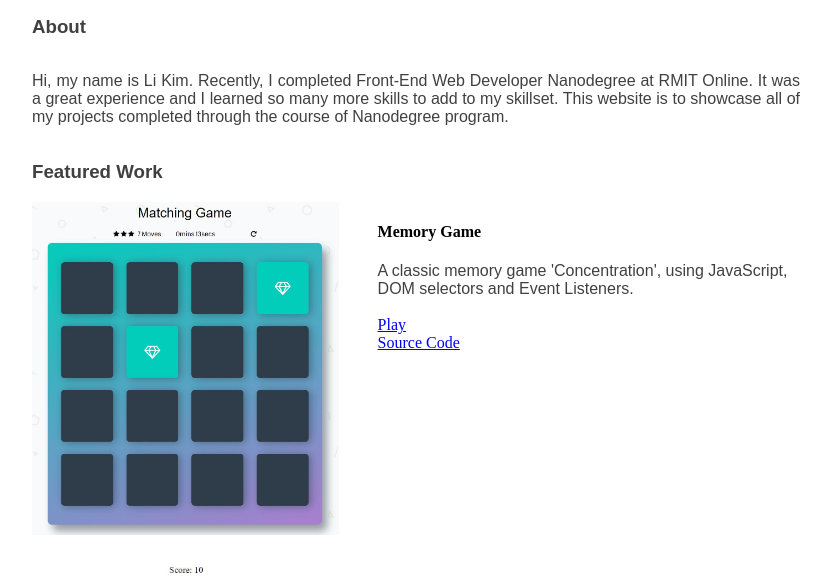
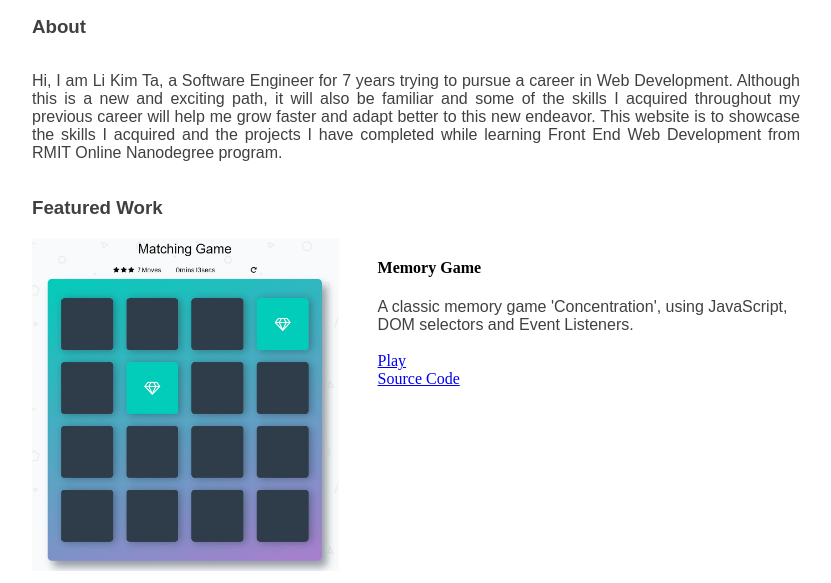
Before and after one commit to likim-ta/My-Portfolio, a plain HTML site: page index.html in a window 1280 px wide. Shown: the part 140-723 px from the top of the page, without its empty margins (224-1055 px from the left). Drawn offline with Linux system fonts and the light colour scheme.

Commit message:
Update index.html

```diff
--- a/index.html
+++ b/index.html
@@ -23,8 +23,7 @@
       <div class="resume">
         <h3>About</h3>
         <div class="aboutme">
-          <p>Hi, my name is Li Kim. Recently, I completed Front-End Web Developer Nanodegree at RMIT Online. It was a great experience and I learned so many more skills to add to my skillset.
-             This website is to showcase all of my projects completed through the course of Nanodegree program.
+          <p>Hi, I am Li Kim Ta, a Software Engineer for 7 years trying to pursue a career in Web Development. Although this is a new and exciting path, it will also be familiar and some of the skills I acquired throughout my previous career will help me grow faster and adapt better to this new endeavor. This website is to showcase the skills I acquired and the projects I have completed while learning Front End Web Development from RMIT Online Nanodegree program.
           </p>
       </div>
 
```
